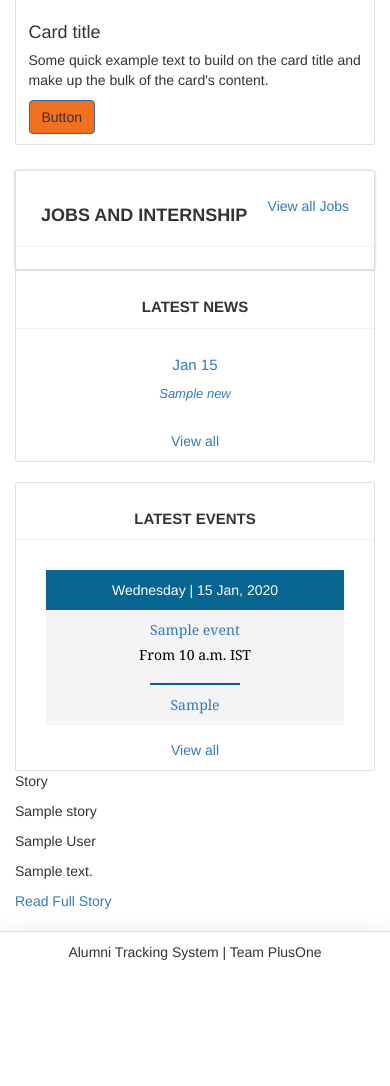
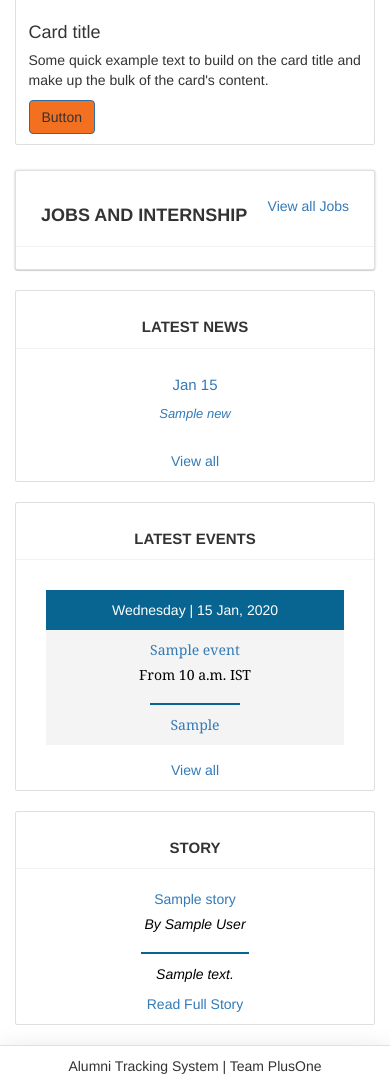
Before and after one commit to chiragagarwal54/AlumniTrackingSystem, a Django app: page / in a window 390 px wide. Shown: the part 733-1819 px from the top of the page. Before the commit the page ends 1693 px from the top, so only its background shows below. Run offline with Django 3.2, Linux system fonts and the light colour scheme; tables that the repository leaves empty hold one stand-in row (values such as "Sample post"); data that the repository does not hold is empty; some libraries are stand-ins or nearby versions.

Commit message:
[ADD] gallery model, [FIX] improved home page

```diff
--- a/accounts/forms.py
+++ b/accounts/forms.py
@@ -5,6 +5,7 @@ from django.db import transaction
 import datetime
 from college.models import College, Department
 from accounts.models import Alumni, Faculty, User
+from PIL import Image
 
 def year_choices():
     return [(r,r) for r in range(1947, datetime.date.today().year+1)]
@@ -15,6 +16,7 @@ class AlumniSignUpForm(UserCreationForm):
     college = forms.ModelChoiceField(queryset=College.objects.all(), required=True)
     unique_id = forms.CharField(max_length=200)
     email = forms.EmailField()
+    img = forms.ImageField()
 
     class Meta(UserCreationForm.Meta):
         model = User
@@ -28,6 +30,7 @@ class AlumniSignUpForm(UserCreationForm):
         user.full_name = self.cleaned_data['first_name'] + " " + self.cleaned_data['last_name']
         user.email = self.cleaned_data['email']
         user.college = College.objects.get(name=self.cleaned_data['college'])
+        user.profile_photo = self.cleaned_data['img']
         user.save()
         unique_id = self.cleaned_data['unique_id']
         first_name = self.cleaned_data['first_name']
@@ -46,6 +49,7 @@ class FacultySignUpForm(UserCreationForm):
     last_name = forms.CharField(max_length=100)
     college = forms.ModelChoiceField(queryset=College.objects.all(), required=True)
     email = forms.EmailField()
+#    image = forms.ImageField()
 
     class Meta(UserCreationForm.Meta):
         model = User
@@ -58,6 +62,7 @@ class FacultySignUpForm(UserCreationForm):
         user.last_name = self.cleaned_data['last_name']
         user.email_address = self.cleaned_data['email']
         user.college = College.objects.get(name=self.cleaned_data['college'])
+#        user.profile_photo = self.cleaned_data['image']
         user.save()
         system_date_joined = datetime.datetime.now()
 
--- a/accounts/templates/account/complete_faculty_profile.html
+++ b/accounts/templates/account/complete_faculty_profile.html
@@ -5,7 +5,6 @@
 <link href="https://fonts.googleapis.com/css?family=Raleway" rel="stylesheet">
 {% load static %}
 <link href="{% static 'accounts/css/login.css' %}" rel="stylesheet">
-</style>
 <div class="row">
   <div class="col-md-8 col-sm-10 col-12">
     <div class="container"><h2>Welcome {{request.user}}! Complete your profile to continue!</h2></div>
--- a/accounts/templates/account/signup_form.html
+++ b/accounts/templates/account/signup_form.html
@@ -51,6 +51,9 @@
     </p>
     <p>Last Name
       {{form.last_name}}
+    </p>
+    <p>Profile Photo
+      {{form.img}}
     </p>
   </div>
 
--- a/base/models.py
+++ b/base/models.py
@@ -17,6 +17,13 @@ def upload_event_image_location(instance, filename):
 
 def upload_notice_image_location(instance, filename):
     file_path = 'notice/{notice_id}/{filename}'.format(
+        notice_id=str(instance.id),
+        filename=filename
+    )
+    return file_path
+
+def upload_gallery_image_location(instance, filename):
+    file_path = 'gallery/{gallery_id}/{filename}'.format(
         notice_id=str(instance.id),
         filename=filename
     )
@@ -99,6 +106,14 @@ class Story(models.Model):
     def __str__(self):
         return self.title
 
+class Gallery(models.Model):
+    img = models.ImageField(upload_to=upload_gallery_image_location)
+    date_time = models.DateTimeField(auto_now=True)
+    name = models.CharField(max_length=100, blank=True, null=True)
+
+    def __str__(self):
+        return self.img.name
+
 
 @receiver(post_delete, sender=Event)
 def submission_delete(sender, instance, **kwargs):
--- a/base/templates/home.html
+++ b/base/templates/home.html
@@ -3,15 +3,14 @@
 {% block content %}
 <div class="container-fluid">
   <div class="row">
-    <div class="col col-lg-3">
+    <div class="col col-lg-2">
 
     </div>
-    <div class="col col-lg-6 col-md-12 col-sm-12 col-12 main-part">
+    <div class="col col-lg-6 col-md-12 col-sm-6 col-12 main-part">
       {% include 'snippets/carousel.html' %}
       <hr style = "border: none">
       {% include 'snippets/Gallery.html' %}
       {% include 'snippets/jobs-section.html' %}
-
     </div>
     <div class="col col-lg-2 col-md-12 col-sm-12 col-12">
       {% include 'snippets/show-news-events.html' %}
--- a/base/templates/snippets/story-section.html
+++ b/base/templates/snippets/story-section.html
@@ -1,22 +1,72 @@
-<!--
-storyitem
--->
+<style>
+  #home-right-col > div{
+    padding-top: 20px;
+  }
+
+  #home-right-col > div > div > div.section-heading > p{
+    padding-top: 25px;
+    padding-bottom: 10px;
+    border-bottom: 1px solid #f2f2f2;
+    font-size: 1.5rem;
+    color: #333;
+    text-align: center;
+  }
+
+  #home-right-col > div > div > div.section-content > div.story-details > a > p.story-title{
+    padding-top: 10px;
+    padding-bottom: 5px;
+    text-align: center;
+    margin-bottom: 0;
+  }
+
+  #home-right-col > div > div > div.section-content > div.story-details > a > p.separator{
+    text-align: center;
+    padding-top: 8px;
+    margin-bottom: 0;
+    border-bottom: 2px solid #086490;
+    box-sizing: border-box;
+    width: 30%;
+    margin: 0.5rem auto 0;
+  }
+
+  #home-right-col > div > div > div.section-content > div.story-details > a > p.story-author{
+    text-align: center;
+    color: black;
+    font-style: italic;
+  }
+
+  #home-right-col > div > div > div.section-content > div.story-details > a > p.story-body{
+    text-align: center;
+    padding-left: 25px;
+    padding-right: 25px;
+    padding-top: 10px;
+    color: black;
+    font-style: italic;
+  }
+
+  #home-right-col > div > div > div.section-content > a > p{
+    text-align: center;
+  }
+</style>
+
 {% if storyitem %}
   <div id="home-right-col" class="column small-12 large-3 large-push-9">
-    <div class="home_story" class="section">
-      <div class="section_heading">
-        <p>Story</p>
-      </div>
-      <div class="section_content">
-        <div class="story_details">
-          <p class="story_title">{{storyitem.title}}</p>
-          <p class="story_author">{{storyitem.user.first_name}} {{storyitem.user.last_name}}</p>
-          <p class="separator"></p>
-          <div class="content">
-            <p>{{storyitem.body}}</p>
+    <div class="home-story">
+      <div class="card">
+        <div class="section-heading">
+          <p><b>STORY</b></p>
+        </div>
+        <div class="section-content">
+          <div class="story-details">
+            <a href="{% url 'base:speceficstory' storyitem.id %}">
+              <p class="story-title">{{storyitem.title}}</p>
+              <p class="story-author">By {{storyitem.user.first_name}} {{storyitem.user.last_name}}</p>
+              <p class="separator"></p>
+              <p class="story-body">{{storyitem.body}}</p>
+            </a>
           </div>
+          <a href="{% url 'base:speceficstory' storyitem.id %}" class="read-full"><p class="read-full">Read Full Story</p></a>
         </div>
-        <a href="{% url 'base:speceficstory' storyitem.id %}">Read Full Story</a>
       </div>
     </div>
   </div>
```
